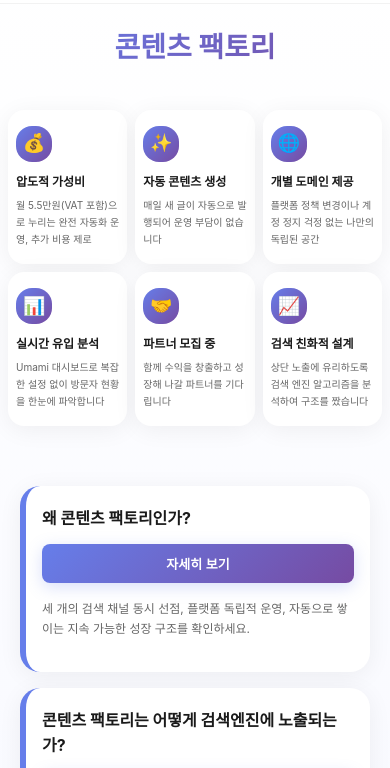
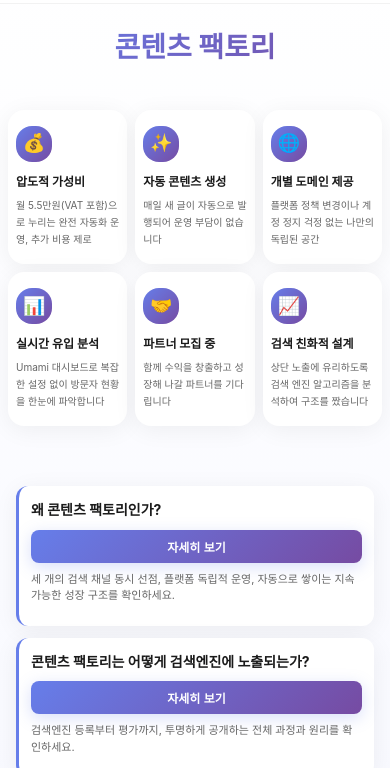
Before and after one commit to jeonwoohyun85/content-factory, a website: page landing/index.html in a window 390 px wide. Shown: the part 75-843 px from the top of the page. Drawn offline with Linux system fonts and the light colour scheme.

Commit message:
design: 아코디언 크기 최적화 및 카드 정렬 맞춤

```diff
--- a/landing/index.html
+++ b/landing/index.html
@@ -139,42 +139,45 @@
         .more-info-container {
             max-width: 1200px;
             margin: 0 auto;
-            padding: 0 24px 60px;
+            padding: 0 0 60px;
         }
 
         .info-section {
             background: white;
-            border-radius: 20px;
-            padding: 24px;
-            margin-bottom: 24px;
+            border-radius: 16px;
+            padding: 20px;
+            margin-bottom: 20px;
             box-shadow: 0 4px 24px rgba(0, 0, 0, 0.06);
-            border-left: 6px solid #667eea;
+            border-left: 5px solid #667eea;
+            min-height: 140px;
         }
 
         .info-header {
             display: flex;
             justify-content: space-between;
             align-items: center;
-            margin-bottom: 16px;
+            margin-bottom: 12px;
         }
 
         .info-title {
-            font-size: 22px;
+            font-size: 20px;
             font-weight: 700;
             color: #1a1a1a;
+            line-height: 1.3;
         }
 
         .expand-btn {
-            padding: 10px 20px;
+            padding: 8px 18px;
             background: linear-gradient(135deg, #667eea 0%, #764ba2 100%);
             color: white;
             border: none;
             border-radius: 8px;
-            font-size: 14px;
+            font-size: 13px;
             font-weight: 600;
             cursor: pointer;
             transition: transform 0.2s, box-shadow 0.2s;
             box-shadow: 0 4px 16px rgba(102, 126, 234, 0.25);
+            flex-shrink: 0;
         }
 
         .expand-btn:hover {
@@ -184,9 +187,9 @@
 
         .info-preview {
             color: #666;
-            font-size: 14px;
-            line-height: 1.7;
-            margin-bottom: 12px;
+            font-size: 13px;
+            line-height: 1.6;
+            margin-bottom: 10px;
         }
 
         .info-content {
@@ -272,40 +275,50 @@
             }
 
             .more-info-container {
-                padding: 0 12px 40px;
+                padding: 0 8px 30px;
             }
 
             .info-section {
-                padding: 20px 16px;
-                margin-bottom: 16px;
+                padding: 14px 12px;
+                margin-bottom: 12px;
+                border-radius: 12px;
+                border-left: 3px solid #667eea;
+                min-height: auto;
             }
 
             .info-header {
                 flex-direction: column;
                 align-items: flex-start;
-                gap: 12px;
+                gap: 10px;
+                margin-bottom: 8px;
             }
 
             .info-title {
-                font-size: 16px;
+                font-size: 14px;
+                line-height: 1.4;
             }
 
             .expand-btn {
                 width: 100%;
-                padding: 10px 16px;
-                font-size: 13px;
+                padding: 8px 14px;
+                font-size: 12px;
             }
 
             .info-preview {
-                font-size: 12px;
+                font-size: 11px;
+                line-height: 1.5;
+                margin-bottom: 8px;
             }
 
             .info-content h4 {
-                font-size: 15px;
+                font-size: 13px;
+                margin: 14px 0 8px;
             }
 
             .info-content p {
-                font-size: 14px;
+                font-size: 12px;
+                line-height: 1.6;
+                margin-bottom: 12px;
             }
         }
     </style>
```
